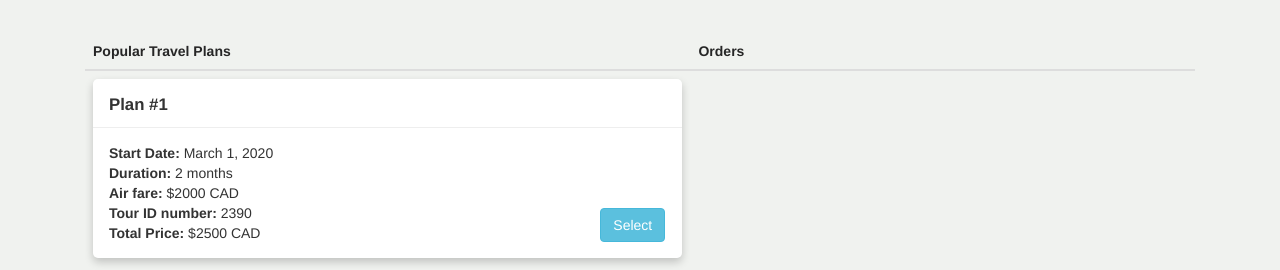
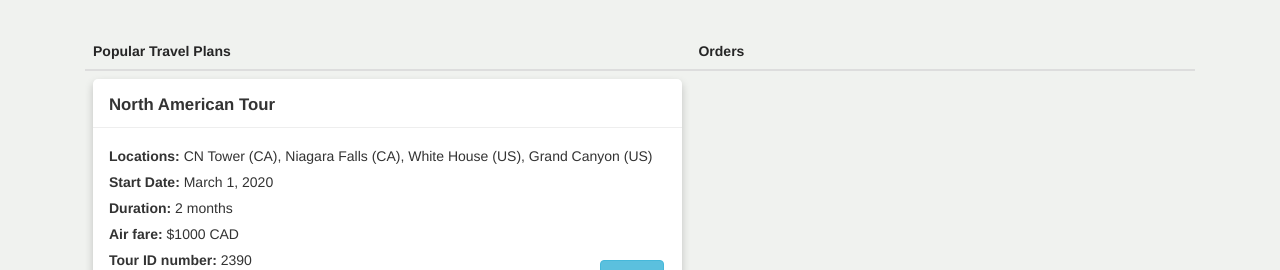
Before and after one commit to JRBonilla/Travel-Plan-Website, a PHP site: page /shoppingCart.html in a window 1280 px wide. Shown: the top 270 px of the page. Run offline with PHP 8.4, Linux system fonts and the light colour scheme; some libraries are stand-ins or nearby versions.

Commit message:
Completed shopping cart

```diff
--- a/assets/css/styles.css
+++ b/assets/css/styles.css
@@ -60,13 +60,13 @@ img {
 .planCard-body {
 	padding-left: 16px;
 	padding-bottom: 10px;
-	line-height: 10px;
+    line-height: normal;
 }
 
 .btn-info {
 	float: right;
-	margin-top: -7%;
-	margin-right: 3%;
+	margin-top: -44px;
+	margin-right: 18px;
 }
 
 hr {
@@ -174,3 +174,29 @@ ul.leftNav li {
     width: auto;
     height: 450px;
 }
+
+.input-group {
+    width: 35%;
+}
+
+#part-2 {
+    display: none;
+}
+
+#part-3 {
+    display: none;
+}
+
+#previous-button {
+    float: left;
+    background-color: #f0f2ef;
+    color: black;
+	margin-top: -44px;
+    margin-right: 18px;
+    border: none;
+}
+
+#price {
+    float: right;
+    margin-right: 18px;
+}
--- /dev/null
+++ b/assets/js/Locations.js
@@ -0,0 +1,139 @@
+var Europe = {
+    "type": "FeatureCollection",
+    "features": [
+      {
+        "type": "Feature",
+        "properties": {
+          "marker-color": "#ff8000",
+          "marker-size": "medium",
+          "marker-symbol": "",
+          "popupContent": "Stone Henge"
+        },
+        "geometry": {
+          "type": "Point",
+          "coordinates": [
+            -1.8261551856994627,
+            51.17882509411656
+          ]
+        }
+      },
+      {
+        "type": "Feature",
+        "properties": {
+          "marker-color": "#ff8000",
+          "marker-size": "medium",
+          "marker-symbol": "",
+          "popupContent": "London Tower"
+        },
+        "geometry": {
+          "type": "Point",
+          "coordinates": [
+            -0.0760352611541748,
+            51.50808137396048
+          ]
+        }
+      },
+      {
+        "type": "Feature",
+        "properties": {
+          "marker-color": "#ff8000",
+          "marker-size": "medium",
+          "marker-symbol": "",
+          "popupContent": "Eiffel Tower"
+        },
+        "geometry": {
+          "type": "Point",
+          "coordinates": [
+            2.294490337371826,
+            48.85825994274554
+          ]
+        }
+      },
+      {
+        "type": "Feature",
+        "properties": {
+          "marker-color": "#ff8000",
+          "marker-size": "medium",
+          "marker-symbol": "",
+          "popupContent": "Louvre Museum"
+        },
+        "geometry": {
+          "type": "Point",
+          "coordinates": [
+            2.3363488912582397,
+            48.86239796927213
+          ]
+        }
+      }
+    ]
+};
+
+var NorthAmerica = {
+    "type": "FeatureCollection",
+    "features": [
+      {
+        "type": "Feature",
+        "properties": {
+          "marker-color": "#7e7e7e",
+          "marker-size": "medium",
+          "marker-symbol": "",
+          "popupContent": "CN Tower"
+        },
+        "geometry": {
+          "type": "Point",
+          "coordinates": [
+            -79.38708901405334,
+            43.64256234722702
+          ]
+        }
+      },
+      {
+        "type": "Feature",
+        "properties": {
+          "marker-color": "#7e7e7e",
+          "marker-size": "medium",
+          "marker-symbol": "",
+          "popupContent": "Niagara Falls"
+        },
+        "geometry": {
+          "type": "Point",
+          "coordinates": [
+            -79.11941528320312,
+            43.099478793917605
+          ]
+        }
+      },
+      {
+        "type": "Feature",
+        "properties": {
+          "marker-color": "#7e7e7e",
+          "marker-size": "medium",
+          "marker-symbol": "",
+          "popupContent": "White House"
+        },
+        "geometry": {
+          "type": "Point",
+          "coordinates": [
+            -77.03655660152435,
+            38.89769637048576
+          ]
+        }
+      },
+      {
+        "type": "Feature",
+        "properties": {
+          "marker-color": "#7e7e7e",
+          "marker-size": "medium",
+          "marker-symbol": "",
+          "popupContent": "Grand Canyon"
+        },
+        "geometry": {
+          "type": "Point",
+          "coordinates": [
+            -112.3297119140625,
+            36.30627216957992
+          ]
+        }
+      }
+    ]
+};
--- a/assets/js/home.js
+++ b/assets/js/home.js
@@ -125,7 +125,7 @@ function updateAttractions() {
 
 $( document ).ready(function() {
   // Popular places
-  $("#popularPlaces").on("change",function() {
+  $("#popularPlaces").on("change", function() {
     // Display the image cards
     $('#imageContainer').show();
 
--- a/assets/js/shoppingCart.js
+++ b/assets/js/shoppingCart.js
@@ -1,33 +1,252 @@
-function addToCart(planID) {
-    if (planID == 1) {
-        $('#order').html(`
-            <div class='planCard animated fadeInUp'>
-                <p class='planCard-title'>Plan #1</p>
-                <hr/>
-                <span class='planCard-body'></span>
-            </div>
-        `);
-    }
-    else if (planID == 2) {
-        $('#order').html(`
-        <div class='planCard animated fadeInUp'>
-            <p class='planCard-title'>Plan #2</p>
-            <hr/>
-            <span class='planCard-body'></span>
-        </div>
-    `);
-    }
-
-    $('#order').show();
-}
-
 var map = L.map('map',{
     center: [30, 0],
     zoom: 2
 });
 
+var layerGroup = L.layerGroup().addTo(map);
+
+var purchased = [ false, false ];
+
 L.tileLayer('https://{s}.tile.openstreetmap.org/{z}/{x}/{y}.png', {
     attribution: '&copy; <a href="https://www.openstreetmap.org/copyright">OpenStreetMap</a> contributors'
 }).addTo(map);
 
-var markers = [];
+// Adds the plan to the cart
+function addToCart(planID) {
+    $('#order').html(generateOrder(planID));
+    $('#order').show();
+    updateMap(planID);
+}
+
+// Generates the HTML for the order
+var generateOrder = function(planID) {
+    var planTitle;
+    switch (parseInt(planID)) {
+        case 1:
+        planTitle = "North American Tour";
+        break;
+        case 2:
+        planTitle = "European Tour"
+        break;
+    }
+
+    var order = `
+    <div class='planCard animated fadeInUp'>
+        <p class='planCard-title'>`+planTitle+`</p>
+        <hr>
+        <div class='planCard-body'>
+            <div id="part-1">
+                <label for="quant[1]">Number of travelers:</label>
+                <p class="input-group">
+                    <span class="input-group-btn">
+                        <button type="button" class="btn btn-default btn-number" onclick="changeValue(this)" disabled="disabled" data-type="minus" data-field="quant[1]">
+                            <span class="glyphicon glyphicon-minus"></span>
+                        </button>
+                    </span>
+                    <input type="text" name="quant[1]" class="form-control input-number" id='numTravelers' onchange="updateButtons(this)" value="1" min="1" max="10">
+                    <span class="input-group-btn">
+                        <button type="button" class="btn btn-default btn-number" onclick="changeValue(this)" data-type="plus" data-field="quant[1]">
+                            <span class="glyphicon glyphicon-plus"></span>
+                        </button>
+                    </span>
+                </p>
+                <button type="button" onclick="submitNumTravelers(`+planID+`)" class="btn btn-info">Next</button>
+            </div>
+            <div id="part-2" class="animated fadeIn">
+                <div id="passengerList"></div>
+                <br><br><br>
+                <button type="button" onclick="submitOrder(`+planID+`)" id="purchase-button" class="btn btn-info">Submit Purchase</button>
+                <button type="button" onclick="changeOrder(`+planID+`)" id="previous-button" class="btn btn-info">Return</button>
+            </div>
+            <div id="part-3" class="animated fadeIn">
+                <p>Thank you for your purchase!</p>
+            </div>
+        </div>
+    </div>
+    `;
+    return order;
+};
+
+// Changes the value when the plus/minus button is clicked
+function changeValue(element) {
+    fieldName  = $(element).attr('data-field');
+    type       = $(element).attr('data-type');
+    input      = $("input[name='"+fieldName+"']");
+    currentVal = parseInt(input.val());
+
+    if (!isNaN(currentVal)) {
+        if (type == 'minus') {
+            if (currentVal > input.attr('min')) {
+                input.val(currentVal - 1).change();
+            }
+            if (parseInt(input.val()) == input.attr('min')) {
+                $(element).attr('disabled', true);
+            }
+        }
+        else if (type == 'plus') {
+            if (currentVal < input.attr('max')) {
+                input.val(currentVal + 1).change();
+            }
+            if (parseInt(input.val()) == input.attr('max')) {
+                $(element).attr('disabled', true);
+            }
+        }
+    }
+    else {
+        input.val(0);
+    }
+}
+
+// Updates whether or not plus/minus buttons should be disabled based on min/max values
+function updateButtons(element) {
+    minValue   = parseInt($(element).attr('min'));
+    maxValue   = parseInt($(element).attr('max'));
+    currentVal = parseInt($(element).val());
+    name       = $(element).attr('name');
+
+    if (currentVal >= minValue) {
+        $(".btn-number[data-type='minus'][data-field='"+name+"']").removeAttr('disabled');
+    }
+    else {
+        alert("Sorry, the minimum value was reached.");
+        $(element).val($(element).data('oldValue'));
+    }
+
+    if (currentVal <= maxValue) {
+        $(".btn-number[data-type='plus'][data-field='"+name+"']").removeAttr('disabled');
+    }
+    else {
+        alert("Sorry, the maximum value was reached.");
+        $(element).val($(element).data('oldValue'));
+    }
+}
+
+// Submits the number of travelers to the order
+function submitNumTravelers(planID) {
+    $('#part-1').hide();
+    $('#part-2').show();
+
+    numTravelers = $('#numTravelers').val();
+
+    // Calculate the total price
+    var totalTicketPrice = 0;
+    switch (parseInt(planID)) {
+        case 1:
+        totalTicketPrice = 1500 * numTravelers;
+        break;
+        case 2:
+        totalTicketPrice = 2000 * numTravelers;
+        break;
+    }
+    totalTicketPrice = totalTicketPrice.toFixed(2);
+
+    var total = totalTicketPrice * 1.13;
+    var taxes = total - totalTicketPrice;
+
+    // Generate the list + price HTML
+    var priceHTML = "<span id='price'><b>Price:</b> $"+numberWithCommas(totalTicketPrice)+" CAD</span><br><br>";
+    var taxesHTML = "<span id='price'><b>Taxes:</b> $"+numberWithCommas(taxes.toFixed(2))+" CAD</span><br><br>";
+    var totalHTML = "<span id='price'><b>Total:</b> $"+numberWithCommas(total.toFixed(2))+" CAD</span><br><br>";
+
+    listPlusPrice = generateTravelerList(numTravelers) + priceHTML + taxesHTML + totalHTML;
+    $('#passengerList').html(listPlusPrice);
+
+    if (!isPurchased(planID)) {
+        $('#purchase-button').removeAttr('disabled');
+    }
+    else {
+        $('#purchase-button').attr('disabled', true);
+    }
+}
+
+// Generates the list of travelers and their ages
+function generateTravelerList(numTravelers) {
+    var travelerList = " ";
+    for (var i = 0; i < numTravelers; i++) {
+        travelerList += `
+        <label for="quant[`+(i+2)+`]">Traveler #`+(i+1)+` age:</label>
+        <p class="input-group">
+            <span class="input-group-btn">
+                <button type="button" class="btn btn-default btn-number" onclick="changeValue(this)" disabled="disabled" data-type="minus" data-field="quant[`+(i+2)+`]">
+                    <span class="glyphicon glyphicon-minus"></span>
+                </button>
+            </span>
+            <input type="text" name="quant[`+(i+2)+`]" class="form-control input-number" onchange="updateButtons(this)" value="1" min="1" max="120">
+            <span class="input-group-btn">
+                <button type="button" class="btn btn-default btn-number" onclick="changeValue(this)" data-type="plus" data-field="quant[`+(i+2)+`]">
+                    <span class="glyphicon glyphicon-plus"></span>
+                </button>
+            </span>
+        </p>
+        `;
+    }
+    return travelerList;
+};
+
+// Returns to part 1 so the user can modify the number of travelers
+function changeOrder(planID) {
+    $('#part-2').hide();
+    $('#part-1').show();
+}
+
+// Submits the order
+function submitOrder(planID) {
+    $('#part-2').hide();
+    $('#part-3').show();
+
+    purchased[planID-1] = true;
+}
+
+// Checks if the plan has been purchased or not
+function isPurchased(planID) {
+    if (purchased[planID - 1] == true) {
+        return true;
+    }
+    return false;
+}
+
+// Adds pop up content to each marker
+function onEachFeature(feature, layer) {
+    layer.bindPopup(feature.properties.popupContent);
+    layer.on('mouseover', function(e) {
+        this.openPopup();
+    });
+    layer.on('mouseout', function(e) {
+        this.closePopup();
+    });
+}
+
+// Updates the map to show the tour locations
+function updateMap(planID) {
+    var locations;
+    layerGroup.clearLayers();
+
+    // Select the locations depending on the planID
+    switch (parseInt(planID)) {
+        case 1:
+        locations = NorthAmerica;
+        map.setView([40, -90], 4);
+        break
+        case 2:
+        locations = Europe;
+        map.setView([50, 0], 6);
+        break;
+    }
+
+    // Add the locations to the map
+    L.geoJSON(locations, {
+        style: function(feature) {
+            return feature.properties && feature.properties.style;
+        },
+
+        onEachFeature: onEachFeature,
+
+        pointToLayer: function(feature, latlng) {
+            return L.marker(latlng);
+        }
+    }).addTo(layerGroup);
+}
+
+function numberWithCommas(x) {
+    return x.toString().replace(/\B(?=(\d{3})+(?!\d))/g, ",");
+}
--- a/shoppingCart.html
+++ b/shoppingCart.html
@@ -8,14 +8,14 @@
     <link rel="stylesheet" type="text/css" href="https://stackpath.bootstrapcdn.com/bootstrap/3.4.1/css/bootstrap.min.css">
     <link rel="stylesheet" type="text/css" href="assets/css/styles.css">
     <link rel="stylesheet" type="text/css" href="assets/css/animate.css">
-    <script type="text/javascript" src="https://ajax.aspnetcdn.com/ajax/jQuery/jquery-3.4.1.min.js"></script>
-    <script type="text/javascript" src="https://stackpath.bootstrapcdn.com/bootstrap/3.4.1/js/bootstrap.min.js"></script>
     <link rel="stylesheet" href="https://unpkg.com/leaflet@1.6.0/dist/leaflet.css"
       integrity="sha512-xwE/Az9zrjBIphAcBb3F6JVqxf46+CDLwfLMHloNu6KEQCAWi6HcDUbeOfBIptF7tcCzusKFjFw2yuvEpDL9wQ=="
       crossorigin="">
     <script src="https://unpkg.com/leaflet@1.6.0/dist/leaflet.js"
       integrity="sha512-gZwIG9x3wUXg2hdXF6+rVkLF/0Vi9U8D2Ntg4Ga5I5BZpVkVxlJWbSQtXPSiUTtC0TjtGOmxa1AJPuV0CPthew=="
       crossorigin=""></script>
+    <script type="text/javascript" src="https://ajax.aspnetcdn.com/ajax/jQuery/jquery-3.4.1.min.js"></script>
+    <script type="text/javascript" src="https://stackpath.bootstrapcdn.com/bootstrap/3.4.1/js/bootstrap.min.js"></script>
   </head>
   <body class="container">
     <div class="container-fluid">
@@ -30,22 +30,24 @@
           <tr>
             <td>
               <div class="planCard">
-                <p class="planCard-title">Plan #1</p>
-                <hr/>
+                <p class="planCard-title">North American Tour</p>
+                <hr>
                 <div class="planCard-body">
+                  <p><b>Locations: </b> CN Tower (CA), Niagara Falls (CA), White House (US), Grand Canyon (US)</p>
                   <p><b>Start Date:</b> March 1, 2020</p>
                   <p><b>Duration:</b> 2 months</p>
-                  <p><b>Air fare:</b> $2000 CAD</p>
+                  <p><b>Air fare:</b> $1000 CAD </p>
                   <p><b>Tour ID number:</b> 2390</p>
-                  <p><b>Total Price:</b> $2500 CAD</p>
+                  <p><b>Total Price:</b> $1500 CAD</p>
                   <button type="button" id="1" onclick="addToCart(this.id)" class="btn btn-info">Select</button>
                 </div>
               </div>
-              <br/>
+              <br>
               <div class="planCard">
-                <p class="planCard-title">Plan #2</p>
-                <hr/>
+                <p class="planCard-title">European Tour</p>
+                <hr>
                 <div class="planCard-body">
+                  <p><b>Locations:</b> Stonehenge (UK), Tower of London (UK), Eiffel Tower (FR), Louvre Museum (FR)</p>
                   <p><b>Start Date:</b> April 1, 2020</p>
                   <p><b>Duration:</b> 3 months</p>
                   <p><b>Air fare:</b> $1500 CAD</p>
@@ -62,8 +64,9 @@
         </tbody>
       </table>
       <div id="map"></div>
-      <br/>
+      <br>
       <script type="text/javascript" src="assets/js/shoppingCart.js"></script>
+      <script type="text/javascript" src="assets/js/Locations.js"></script>
     </div>
   </body>
 </html>
```
Also changed, not shown: index.html (+8 -8 lines).
